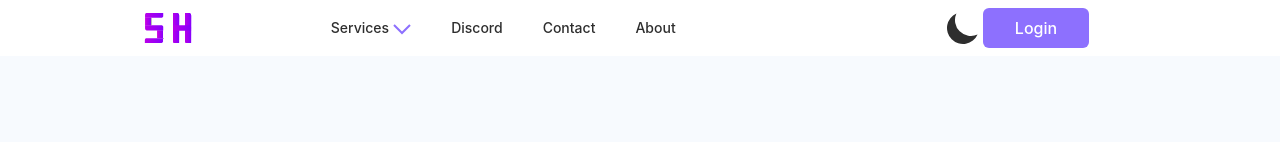
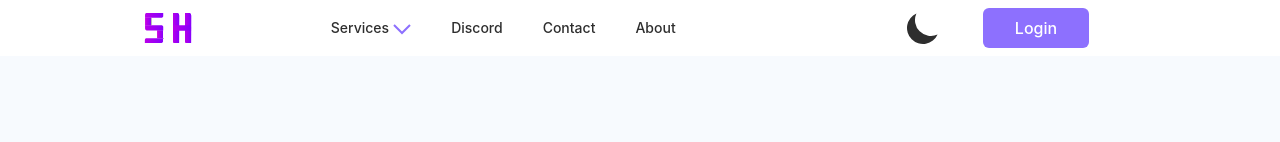
Before and after one commit to xDeFc0nx/TaleHost, a Next.js app: page / in a window 1280 px wide. Shown: the top 142 px of the page. Built offline with nearby package versions, Linux system fonts and the light colour scheme.

Commit message:
small margin fixed for header icon

```diff
--- a/components/layout/Header.js
+++ b/components/layout/Header.js
@@ -152,7 +152,7 @@ const Header = (props) => {
         </nav>
         {/* Laptop Screen */}
         <div className="hidden md:flex flex-row justify-center items-center relative -right-[5rem]">
-          <div className="ml-10 dark:hidden" onClick={toggleDarkMode}>
+          <div className="mr-10 dark:hidden" onClick={toggleDarkMode}>
             <MoonIcon className="h-10 w-10 cursor-pointer" />
           </div>
           <div className="mr-10 hidden dark:inline" onClick={toggleDarkMode}>
```
